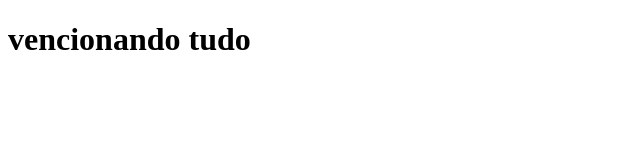
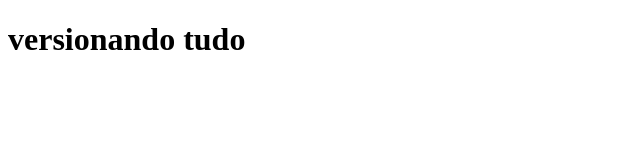
Before and after one commit to karenzanette2023/devquest, a plain HTML site: page 07-novo teste/index.html in a window 1280 px wide. Shown: the whole page, without its empty margins (0-640 px from the left). Drawn offline with Linux system fonts and the light colour scheme.

Commit message:
1 commit

```diff
--- a/07-novo teste/index.html
+++ b/07-novo teste/index.html
@@ -6,6 +6,6 @@
     <title>Document</title>
 </head>
 <body>
-    <h1>vencionando tudo</h1>
+    <h1>versionando tudo</h1>
 </body>
 </html>
```
